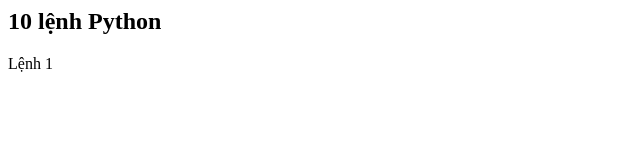
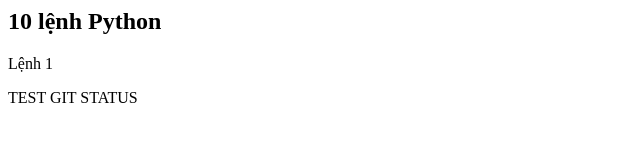
Before and after one commit to nguyentrungnuce89/TUTORIAL, a plain HTML site: page index.html in a window 1280 px wide. Shown: the whole page, without its empty margins (0-640 px from the left). Drawn offline with Linux system fonts and the light colour scheme.

Commit message:
TEST STATUS

```diff
--- a/index.html
+++ b/index.html
@@ -8,5 +8,6 @@
 <body>
     <h2>10 lệnh Python</h2>
     <p>Lệnh 1</p>
+    <p>TEST GIT STATUS</p>
 </body>
 </html>
```
